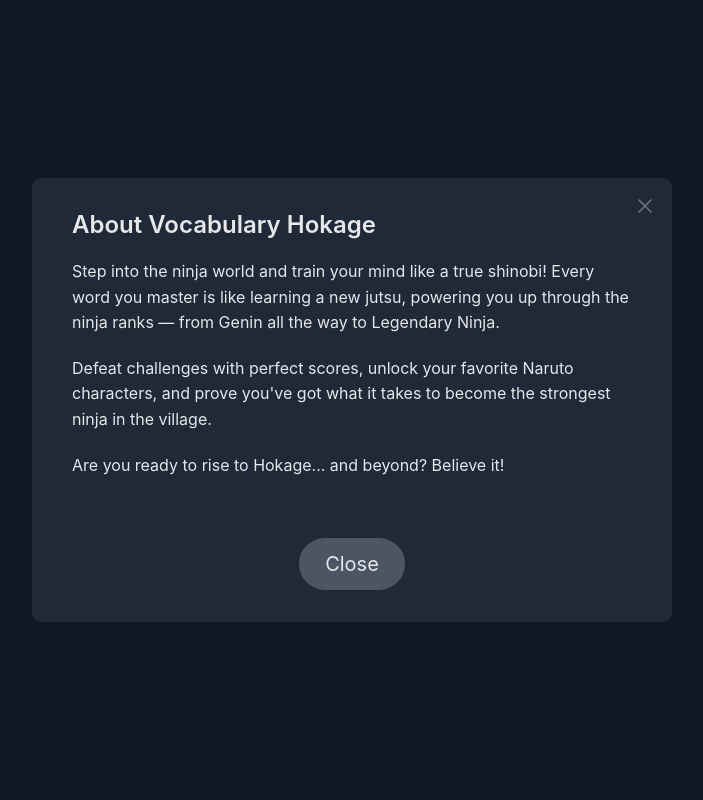
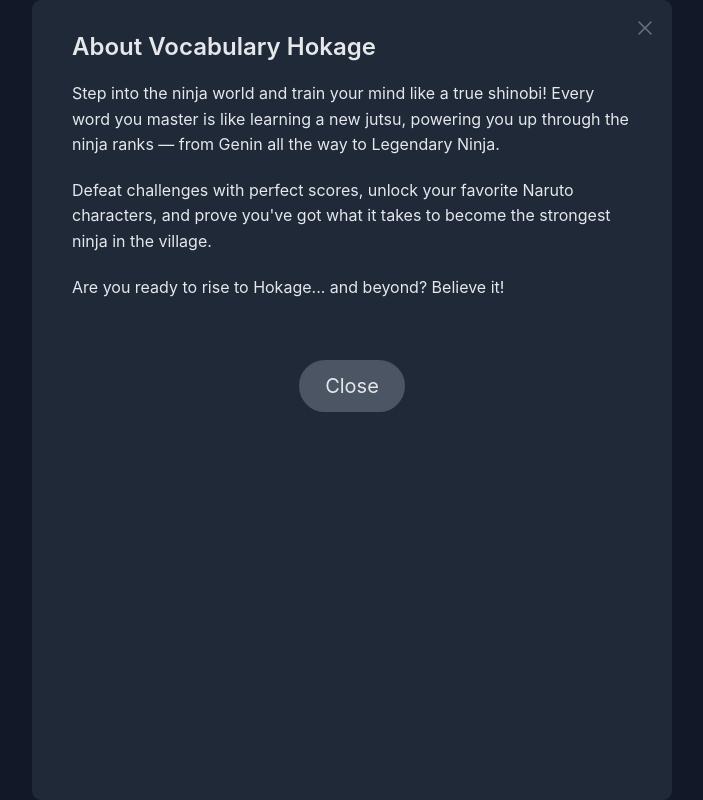
Before and after one commit to FechiF/vokage, a React (Create React App) app: page / in a window 1280 px wide. Both pictures are taken after a click on the button "About". Shown: the whole page, without its empty margins (288-991 px from the left). Built offline with nearby package versions, Linux system fonts and the light colour scheme; no server answers.

Commit message:
fixed modal css

```diff
--- a/src/index.css
+++ b/src/index.css
@@ -493,8 +493,7 @@
 .modal {
   position: fixed;
   width: 100vw;
-  height: 100%;
-  overflow-y: scroll;
+  min-height: 100%;
   top: 50%;
   left: 50%;
   transform: translate(-50%, -50%);
```
